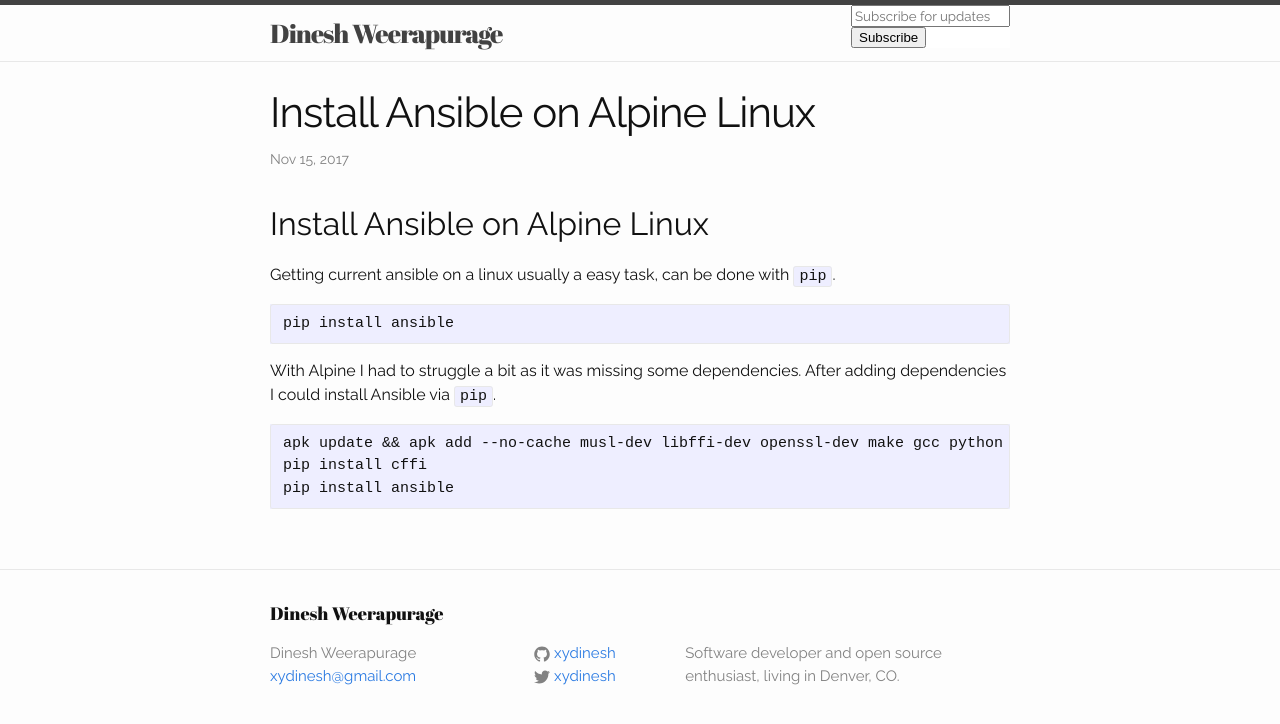
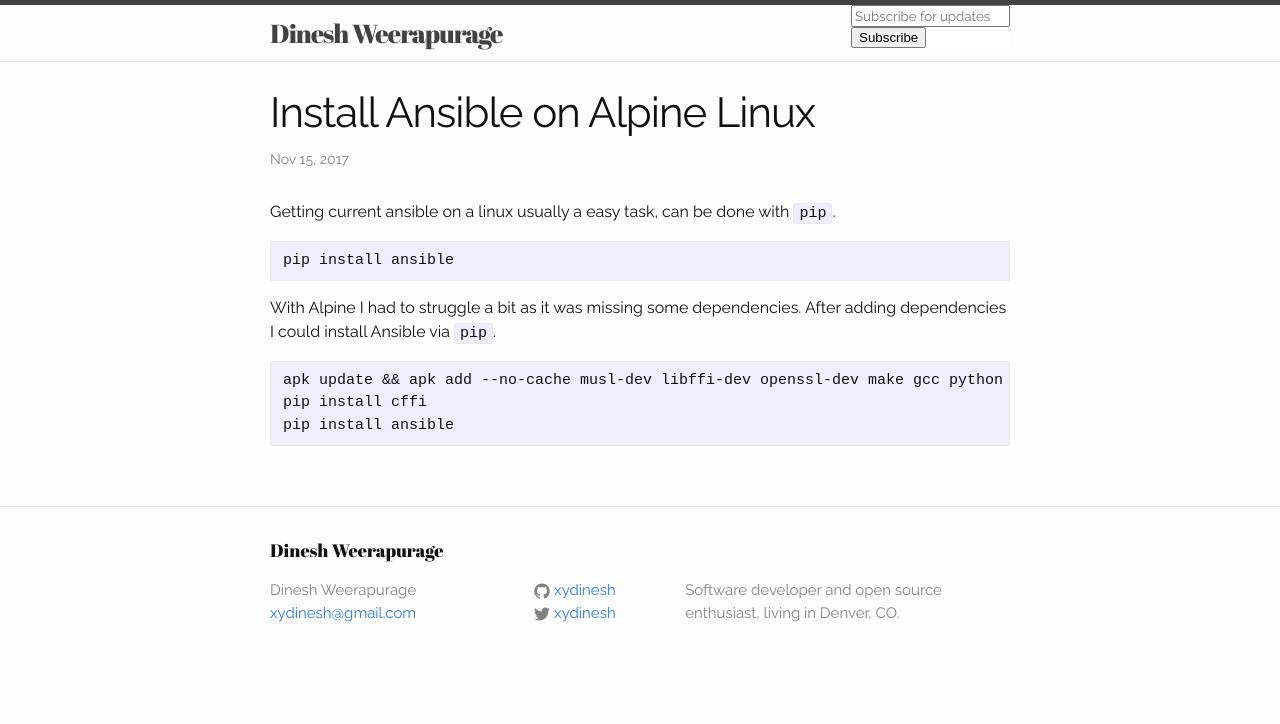
Before and after one commit to xydinesh/s3.xydinesh.com, a Jekyll site: the page built from _posts/2017-11-17-install-ansible-alpine-linux.md, in a window 1280 px wide. Shown: the top 724 px of the page. Built offline with Jekyll 4.4.1, drawn with Linux system fonts in a browser that asks for light colours; comment, search, counter and statistics services are not loaded.

Commit message:
removing additional header

````diff
--- a/_posts/2017-11-17-install-ansible-alpine-linux.md
+++ b/_posts/2017-11-17-install-ansible-alpine-linux.md
@@ -4,8 +4,6 @@ title: "Install Ansible on Alpine Linux"
 date: 2017-11-15 00:04:40 - 0600
 categories: cloud
 ---
-
-## Install Ansible on Alpine Linux
 
 Getting current ansible on a linux usually a easy task, can be done with ```pip```.
 
````
